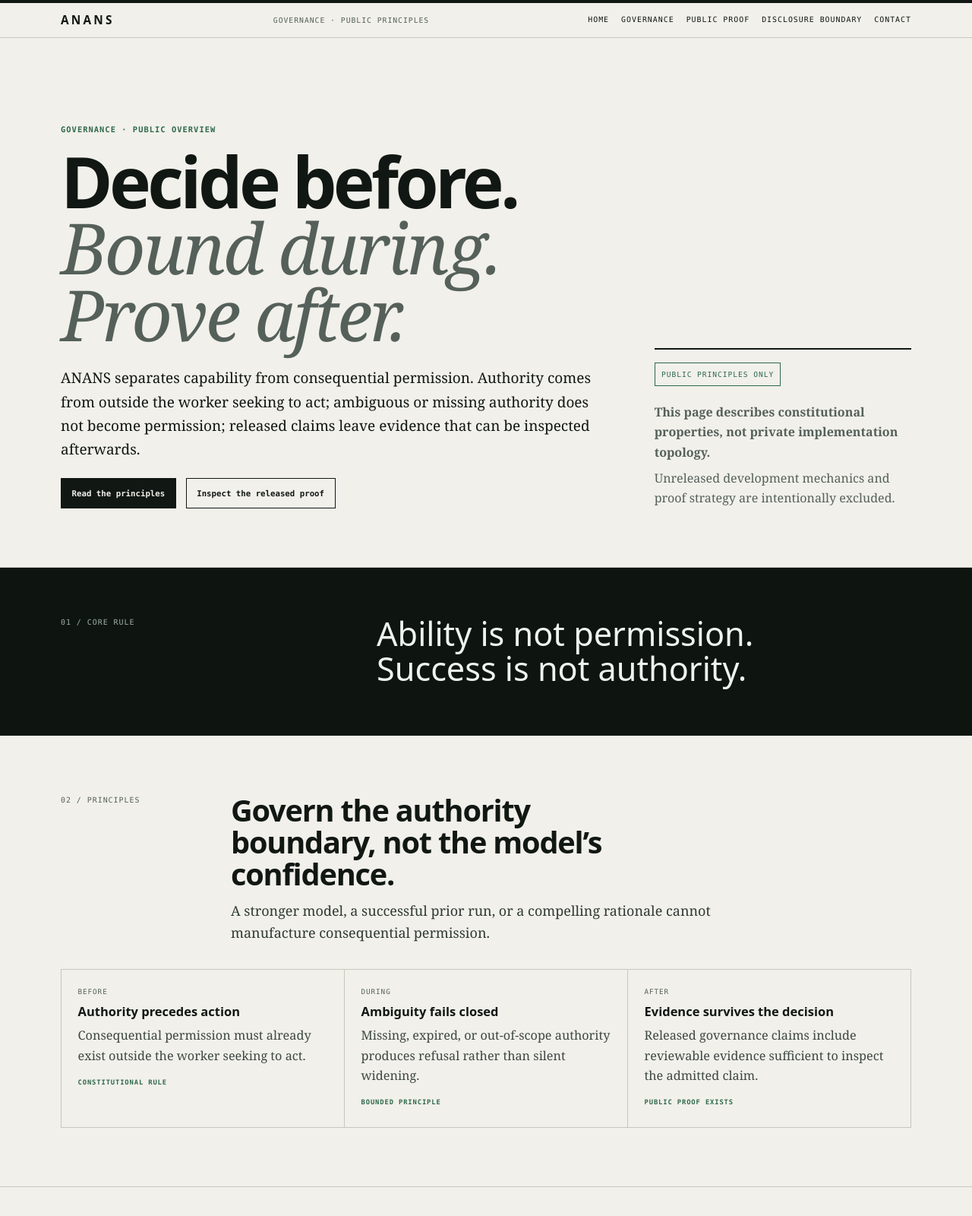
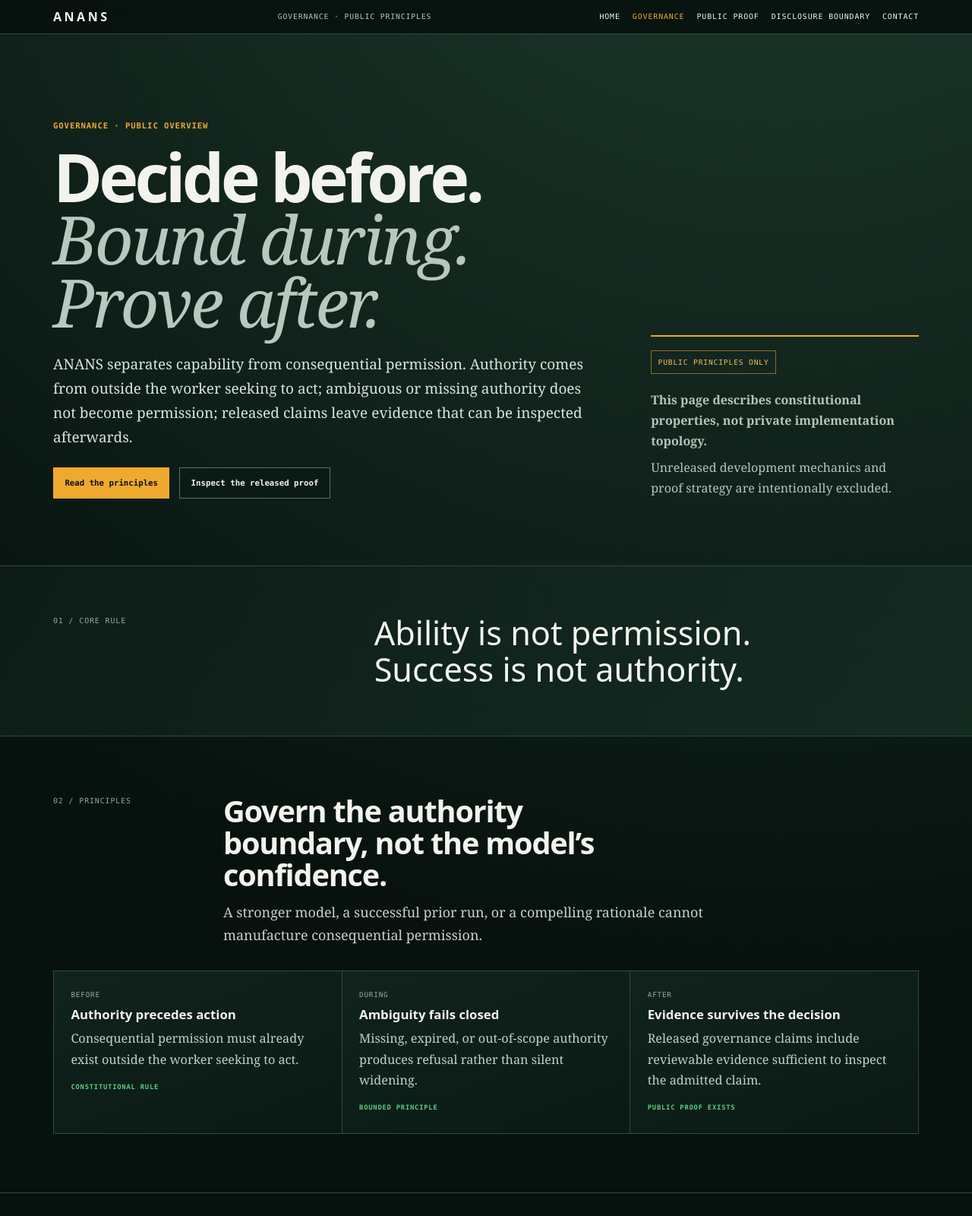
Before and after one commit to DrBlacks-lab/Anans-AI-anansai-site, a plain HTML site: page governance.html in a window 1280 px wide. Shown: the top 1600 px of the page at 76% size. Drawn offline with Linux system fonts and the light colour scheme.

Commit message:
Restyle public pages for ANANS village system

```diff
--- a/site.css
+++ b/site.css
@@ -1,76 +1,24 @@
 :root{
-  --paper:#f1f0ea;--paper2:#e7e6df;--ink:#111713;--muted:#55605a;--rule:#c7c7be;
-  --deep:#0e1511;--green:#2f684b;--amber:#8e6b20;--red:#9a4434;
+  color-scheme:dark;
+  --forest:#07120f;--forest2:#0c1b16;--panel:#10231c;--panel2:#132a21;
+  --ink:#f3f3ed;--muted:#b6c4bc;--rule:#2f4a3e;--gold:#f0a92f;--green:#5dcc83;--blue:#57c8ff;--red:#ff7867;
   --sans:ui-sans-serif,system-ui,-apple-system,BlinkMacSystemFont,"Segoe UI",sans-serif;
-  --serif:Georgia,Cambria,"Times New Roman",serif;
-  --mono:"SFMono-Regular",Consolas,"Liberation Mono",Menlo,monospace;
-  --gutter:clamp(1rem,4vw,3rem);--measure:68ch
+  --serif:Georgia,Cambria,"Times New Roman",serif;--mono:"SFMono-Regular",Consolas,"Liberation Mono",Menlo,monospace;
+  --gutter:clamp(1rem,4vw,3rem);--measure:70ch
 }
-*{box-sizing:border-box}
-html{-webkit-text-size-adjust:100%}
-body{margin:0;background:var(--paper);color:var(--ink);font:400 clamp(.98rem,.84rem + .32vw,1.08rem)/1.64 var(--serif)}
-a{color:inherit;text-decoration-thickness:1px;text-underline-offset:.2em}
-a:hover{color:var(--green)}
-.wrap{width:min(1120px,calc(100% - 2*var(--gutter)));margin-inline:auto}
-.mast{border-top:4px solid var(--ink);padding:.9rem 0;border-bottom:1px solid var(--rule)}
-.mast-row{display:flex;align-items:center;justify-content:space-between;gap:1rem;flex-wrap:wrap}
-.wordmark{font:800 .96rem/1 var(--sans);letter-spacing:.21em}
-.meta,.nav,.kicker,.label,.status,.eyebrow,.version{font-family:var(--mono);text-transform:uppercase;letter-spacing:.1em}
-.meta{font-size:.61rem;color:var(--muted)}
-.nav{display:flex;gap:1rem;flex-wrap:wrap;font-size:.62rem}
-.nav a{text-decoration:none}
-.hero{padding:clamp(4rem,9vw,7rem) 0 clamp(3rem,6vw,5rem);border-bottom:1px solid var(--rule)}
-.hero-grid{display:grid;grid-template-columns:minmax(0,1.5fr) minmax(260px,.72fr);gap:clamp(2rem,6vw,5rem);align-items:end}
-.eyebrow{font-size:.65rem;color:var(--green);font-weight:700;margin:0 0 1rem}
-h1{font:800 clamp(2.8rem,1.4rem + 5.5vw,5.8rem)/.94 var(--sans);letter-spacing:-.05em;max-width:13ch;margin:0}
-h1 em{display:block;font-family:var(--serif);font-weight:400;font-style:italic;color:var(--muted);letter-spacing:-.03em}
-.lede{max-width:var(--measure);font-size:1.1em;margin:1.6rem 0 0}
-.hero-aside{border-top:2px solid var(--ink);padding-top:1rem}
-.version{display:inline-block;border:1px solid var(--green);color:var(--green);font-size:.6rem;padding:.42rem .52rem;margin-bottom:.8rem}
-.hero-aside p{margin:.5rem 0 0;color:var(--muted);font-size:.93em}
-.actions{display:flex;gap:.8rem;flex-wrap:wrap;margin-top:1.4rem;font:600 .67rem/1.4 var(--mono)}
-.actions a{padding:.7rem .85rem;border:1px solid var(--ink);text-decoration:none}
-.actions .primary{background:var(--ink);color:var(--paper)}
-.actions a:hover{background:var(--green);border-color:var(--green);color:white}
-.band{background:var(--deep);color:#eef3f0;padding:clamp(2.7rem,5vw,4rem) 0}
-.band-grid{display:grid;grid-template-columns:1fr 2fr;gap:clamp(2rem,5vw,5rem)}
-.band .kicker{font-size:.62rem;color:#9fb0a7}
-.band blockquote{margin:0;font:500 clamp(1.7rem,1.1rem + 2vw,3rem)/1.08 var(--sans);max-width:24ch}
-.section{padding:clamp(3rem,6vw,5rem) 0;border-bottom:1px solid var(--rule)}
-.section-head{display:grid;grid-template-columns:12rem 1fr;gap:2rem;margin-bottom:2rem}
-.kicker{font-size:.62rem;color:var(--muted)}
-.section h2{font:760 clamp(1.7rem,1.2rem + 1.6vw,2.8rem)/1.06 var(--sans);letter-spacing:-.03em;margin:0;max-width:22ch}
-.section-intro{max-width:var(--measure);font-size:1.04em;color:#2f3934;margin:.8rem 0 0}
-.cards{display:grid;grid-template-columns:repeat(3,minmax(0,1fr));gap:1px;background:var(--rule);border:1px solid var(--rule)}
-.card{background:var(--paper);padding:1.35rem;min-height:9.5rem}
-.card .label{font-size:.58rem;color:var(--muted)}
-.card h3{font:700 1.03rem/1.2 var(--sans);margin:.55rem 0 .5rem}
-.card p{margin:0;color:#3d4742;font-size:.94em}
-.status{display:inline-block;margin-top:.9rem;font-size:.55rem;font-weight:700}
-.pass{color:var(--green)} .open{color:var(--amber)} .hold{color:var(--red)}
-.proofbox{border:1px solid var(--rule);background:var(--paper2);padding:1.35rem;max-width:820px}
-.proofbox pre{margin:.9rem 0 0;background:var(--deep);color:#dce5df;padding:1rem;overflow:auto;font:500 .76rem/1.7 var(--mono);white-space:pre-wrap}
-.table-wrap{overflow:auto;border-top:2px solid var(--ink)}
-table{width:100%;border-collapse:collapse;min-width:680px;font-size:.92em}
-th{text-align:left;font:700 .58rem/1.3 var(--mono);letter-spacing:.1em;text-transform:uppercase;color:var(--muted);padding:.7rem .8rem .7rem 0;border-bottom:1px solid var(--rule)}
-td{vertical-align:top;padding:.8rem .8rem .8rem 0;border-bottom:1px solid var(--rule)}
-td.state{font:700 .57rem/1.4 var(--mono);letter-spacing:.07em;text-transform:uppercase;white-space:nowrap}
-.nonclaims{display:grid;grid-template-columns:1fr 1fr;gap:0 3rem;margin:0;padding:0;list-style:none}
-.nonclaims li{position:relative;padding:.85rem 0 .85rem 1.4rem;border-top:1px solid var(--rule)}
-.nonclaims li:before{content:"—";position:absolute;left:0;color:var(--red);font-family:var(--mono)}
-.footer{padding:2.5rem 0 3.5rem;background:var(--deep);color:#aebbb4}
-.footer-grid{display:grid;grid-template-columns:1.3fr 1fr 1fr;gap:2rem}
-.footer h3{font:700 .62rem/1.4 var(--mono);letter-spacing:.11em;text-transform:uppercase;color:#eef3f0;margin:0 0 .6rem}
-.footer p,.footer a{font-size:.84rem}.footer a{color:#cbd6d0}
-.footer .mark{font:800 1rem/1 var(--sans);letter-spacing:.2em;color:white}
-@media(max-width:850px){
-  .hero-grid,.band-grid,.section-head{grid-template-columns:1fr}
-  .cards{grid-template-columns:1fr}
-  .footer-grid{grid-template-columns:1fr 1fr}
-  .section-head{gap:.5rem}
-}
-@media(max-width:620px){
-  .meta{display:none}.nav{width:100%;justify-content:space-between}
-  .nonclaims,.footer-grid{grid-template-columns:1fr}
-  .actions a{width:100%;text-align:center}
-}
+*{box-sizing:border-box}html{-webkit-text-size-adjust:100%;scroll-behavior:smooth}
+body{margin:0;background:radial-gradient(circle at 80% -10%,#203f30 0,transparent 34%),var(--forest);color:var(--ink);font:400 clamp(.98rem,.86rem + .28vw,1.08rem)/1.68 var(--serif)}
+a{color:var(--ink);text-decoration-color:#72877c;text-underline-offset:.2em}a:hover{color:var(--gold)}a:focus-visible{outline:3px solid var(--blue);outline-offset:3px;border-radius:.15rem}
+.wrap{width:min(1140px,calc(100% - 2*var(--gutter)));margin-inline:auto}
+.mast{position:sticky;top:0;z-index:10;padding:.85rem 0;border-bottom:1px solid var(--rule);background:color-mix(in srgb,var(--forest) 92%,transparent);backdrop-filter:blur(10px)}
+.mast-row{display:flex;align-items:center;justify-content:space-between;gap:1rem;flex-wrap:wrap}.wordmark{font:800 1rem/1 var(--sans);letter-spacing:.22em}.wordmark a{text-decoration:none}.meta,.nav,.kicker,.label,.status,.eyebrow,.version{font-family:var(--mono);text-transform:uppercase;letter-spacing:.09em}.meta{font-size:.61rem;color:var(--muted)}.nav{display:flex;gap:1rem;flex-wrap:wrap;font-size:.62rem}.nav a{text-decoration:none}.nav a[aria-current]{color:var(--gold)}
+.hero{padding:clamp(4rem,9vw,7rem) 0 clamp(3.5rem,7vw,5.5rem);border-bottom:1px solid var(--rule)}.hero-grid{display:grid;grid-template-columns:minmax(0,1.45fr) minmax(260px,.72fr);gap:clamp(2rem,6vw,5rem);align-items:end}.eyebrow{font-size:.66rem;color:var(--gold);font-weight:800;margin:0 0 1rem}.hero h1{font:800 clamp(2.8rem,1.5rem + 5vw,5.8rem)/.94 var(--sans);letter-spacing:-.055em;max-width:13ch;margin:0}.hero h1 em{display:block;font-family:var(--serif);font-weight:400;font-style:italic;color:#b9c7bf;letter-spacing:-.03em}.lede{max-width:var(--measure);font-size:1.1em;margin:1.6rem 0 0;color:#dce3df}.hero-aside{border-top:2px solid var(--gold);padding-top:1rem}.version{display:inline-block;border:1px solid #8f6c29;color:#f2bd58;font-size:.6rem;padding:.42rem .52rem;margin-bottom:.8rem}.hero-aside p{margin:.5rem 0 0;color:var(--muted);font-size:.93em}
+.actions{display:flex;gap:.8rem;flex-wrap:wrap;margin-top:1.45rem;font:700 .67rem/1.4 var(--mono)}.actions a{padding:.75rem .9rem;border:1px solid #587064;text-decoration:none;background:#0c1a15}.actions .primary{background:var(--gold);border-color:var(--gold);color:#07120f}.actions a:hover{background:#193329;border-color:#8ea99b;color:#fff}.actions .primary:hover{background:#ffc45a;border-color:#ffc45a;color:#07120f}
+.band{background:linear-gradient(120deg,#0d1c17,#142b22);padding:clamp(2.8rem,5vw,4.2rem) 0;border-bottom:1px solid var(--rule)}.band-grid{display:grid;grid-template-columns:1fr 2fr;gap:clamp(2rem,5vw,5rem)}.band .kicker{font-size:.62rem;color:#90aa9d}.band blockquote{margin:0;font:500 clamp(1.7rem,1.1rem + 2vw,3rem)/1.1 var(--sans);max-width:24ch}
+.section{padding:clamp(3.2rem,6vw,5rem) 0;border-bottom:1px solid var(--rule)}.section-head{display:grid;grid-template-columns:12rem 1fr;gap:2rem;margin-bottom:2rem}.kicker{font-size:.62rem;color:#91a79c}.section h2{font:760 clamp(1.7rem,1.2rem + 1.6vw,2.8rem)/1.06 var(--sans);letter-spacing:-.03em;margin:0;max-width:23ch}.section-intro{max-width:var(--measure);font-size:1.04em;color:#c6d2cc;margin:.8rem 0 0}
+.cards{display:grid;grid-template-columns:repeat(3,minmax(0,1fr));gap:1px;background:var(--rule);border:1px solid var(--rule)}.card{background:linear-gradient(160deg,var(--panel),#0b1914);padding:1.4rem;min-height:10rem}.card .label{font-size:.58rem;color:#99ada3}.card h3{font:700 1.05rem/1.2 var(--sans);margin:.55rem 0 .5rem}.card p{margin:0;color:#c3d0ca;font-size:.94em}.status{display:inline-block;margin-top:.95rem;font-size:.55rem;font-weight:800}.pass{color:var(--green)}.open{color:var(--gold)}.hold{color:var(--red)}
+.proofbox{border:1px solid var(--rule);background:#0c1b16;padding:1.4rem;max-width:860px}.proofbox pre{margin:.9rem 0 0;background:#050b09;color:#dfe8e3;padding:1rem;overflow:auto;font:500 .76rem/1.7 var(--mono);white-space:pre-wrap}.table-wrap{overflow:auto;border-top:2px solid var(--gold)}table{width:100%;border-collapse:collapse;min-width:680px;font-size:.92em}th{text-align:left;font:700 .58rem/1.3 var(--mono);letter-spacing:.1em;text-transform:uppercase;color:#9db0a7;padding:.75rem .8rem .75rem 0;border-bottom:1px solid var(--rule)}td{vertical-align:top;padding:.85rem .8rem .85rem 0;border-bottom:1px solid var(--rule)}td.state{font:700 .57rem/1.4 var(--mono);letter-spacing:.07em;text-transform:uppercase;white-space:nowrap}.nonclaims{display:grid;grid-template-columns:1fr 1fr;gap:0 3rem;margin:0;padding:0;list-style:none}.nonclaims li{position:relative;padding:.9rem 0 .9rem 1.4rem;border-top:1px solid var(--rule);color:#c2cec8}.nonclaims li:before{content:"—";position:absolute;left:0;color:var(--gold);font-family:var(--mono)}
+.footer{padding:2.7rem 0 3.8rem;background:#030806;color:#9fb1a8}.footer-grid{display:grid;grid-template-columns:1.3fr 1fr 1fr;gap:2rem}.footer h3{font:700 .62rem/1.4 var(--mono);letter-spacing:.11em;text-transform:uppercase;color:#f0f4f2;margin:0 0 .6rem}.footer p,.footer a{font-size:.84rem}.footer a{color:#c6d1cc}.footer .mark{font:800 1rem/1 var(--sans);letter-spacing:.2em;color:#fff}
+@media(max-width:850px){.hero-grid,.band-grid,.section-head{grid-template-columns:1fr}.cards{grid-template-columns:1fr}.footer-grid{grid-template-columns:1fr 1fr}.section-head{gap:.5rem}}
+@media(max-width:620px){.meta{display:none}.nav{width:100%;justify-content:space-between}.nonclaims,.footer-grid{grid-template-columns:1fr}.actions a{width:100%;text-align:center}.mast{position:static}}
+@media(prefers-reduced-motion:reduce){html{scroll-behavior:auto}}
```
